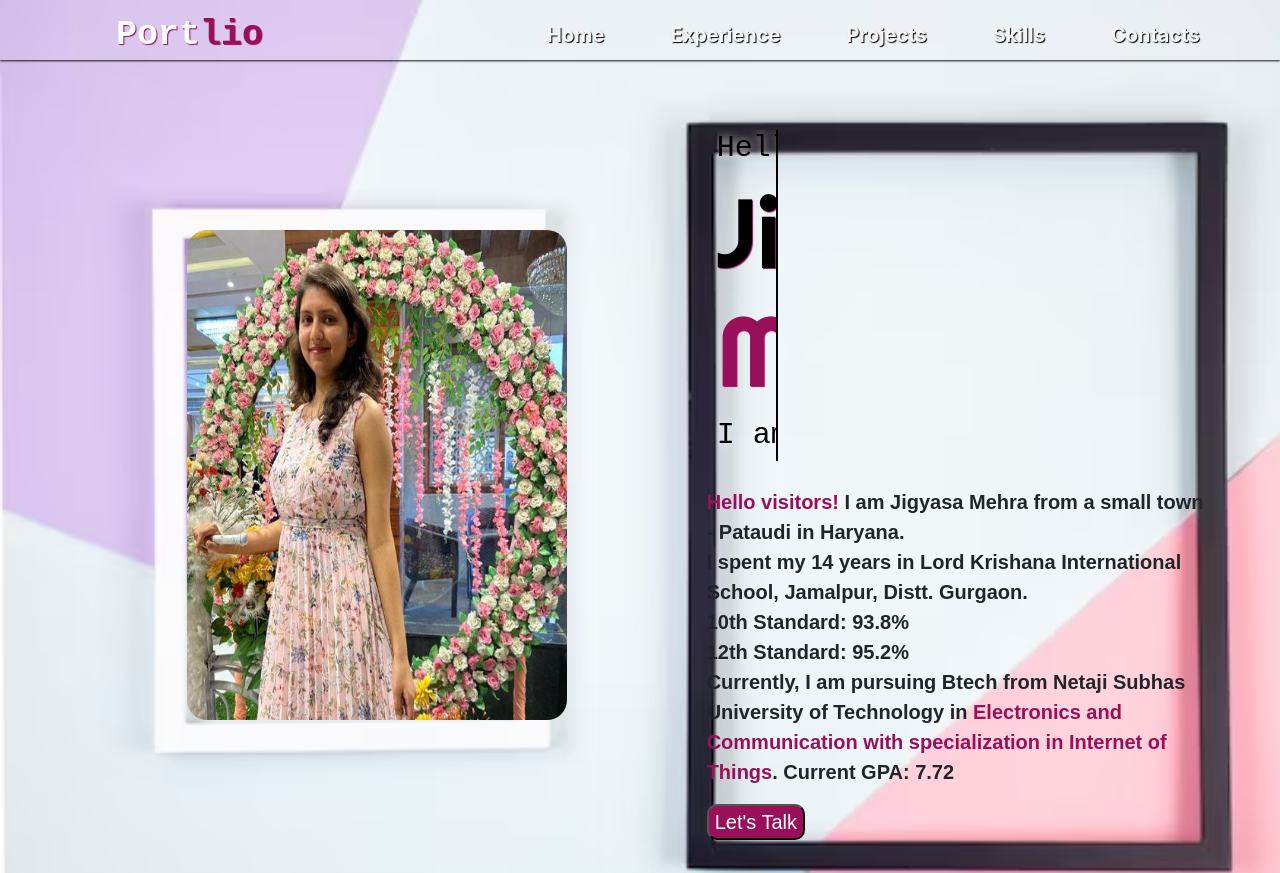
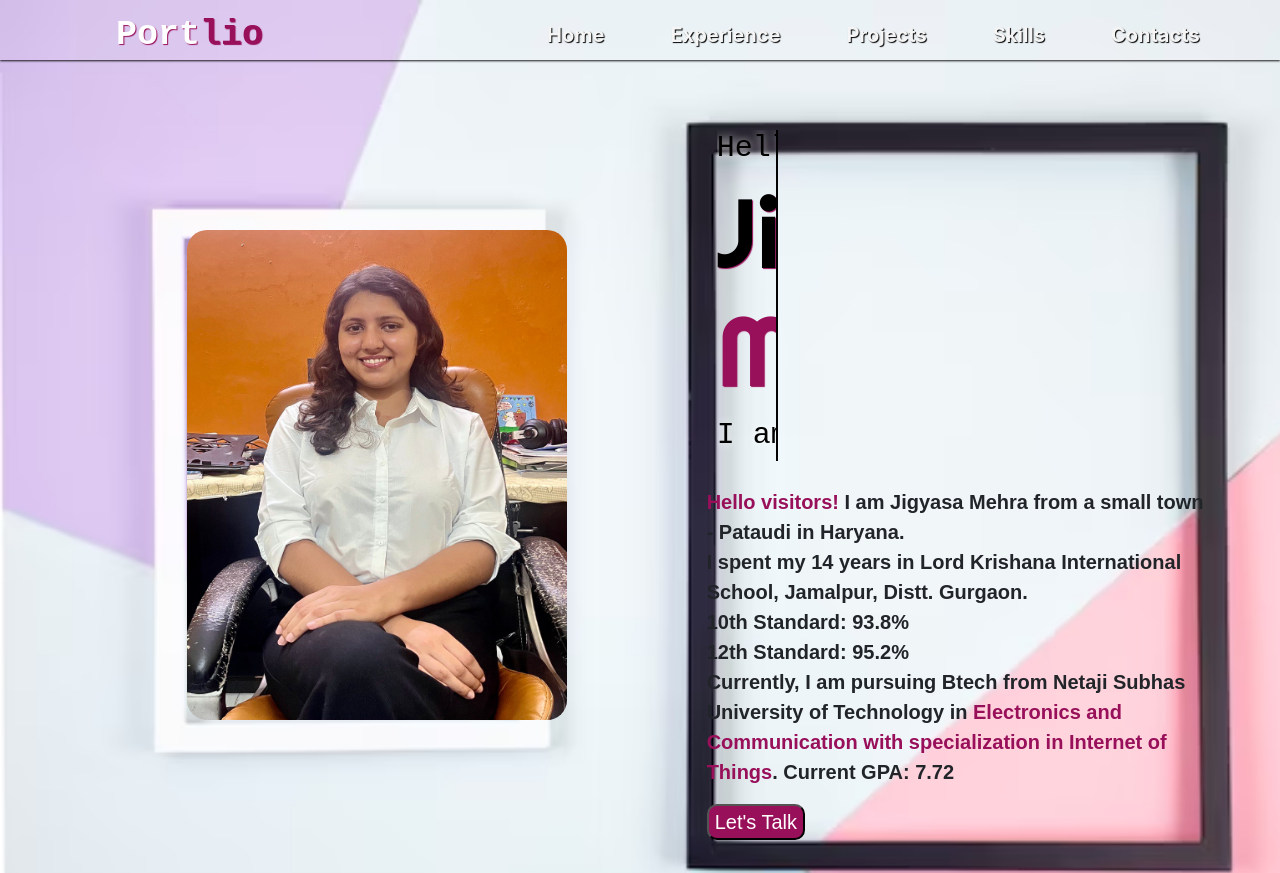
Before and after one commit to JigyasaMehra/Jigyasa.github.io, a plain HTML site: page index.html in a window 1280 px wide. Shown: the top 873 px of the page. Drawn offline with nearby package versions, Linux system fonts and the light colour scheme; a web font is replaced by a local one.

Commit message:
Update index.html

```diff
--- a/index.html
+++ b/index.html
@@ -55,7 +55,7 @@
       </nav>
       <div class="row">
         <div class="col-3 col-sm-4 ">
-          <img class="pt5" src="pt5.jpg" alt="">
+          <img class="pt5" src="jigs5.jpg" alt="">
 
         </div>
         <div class="col-12 col-sm-4   ">
```
